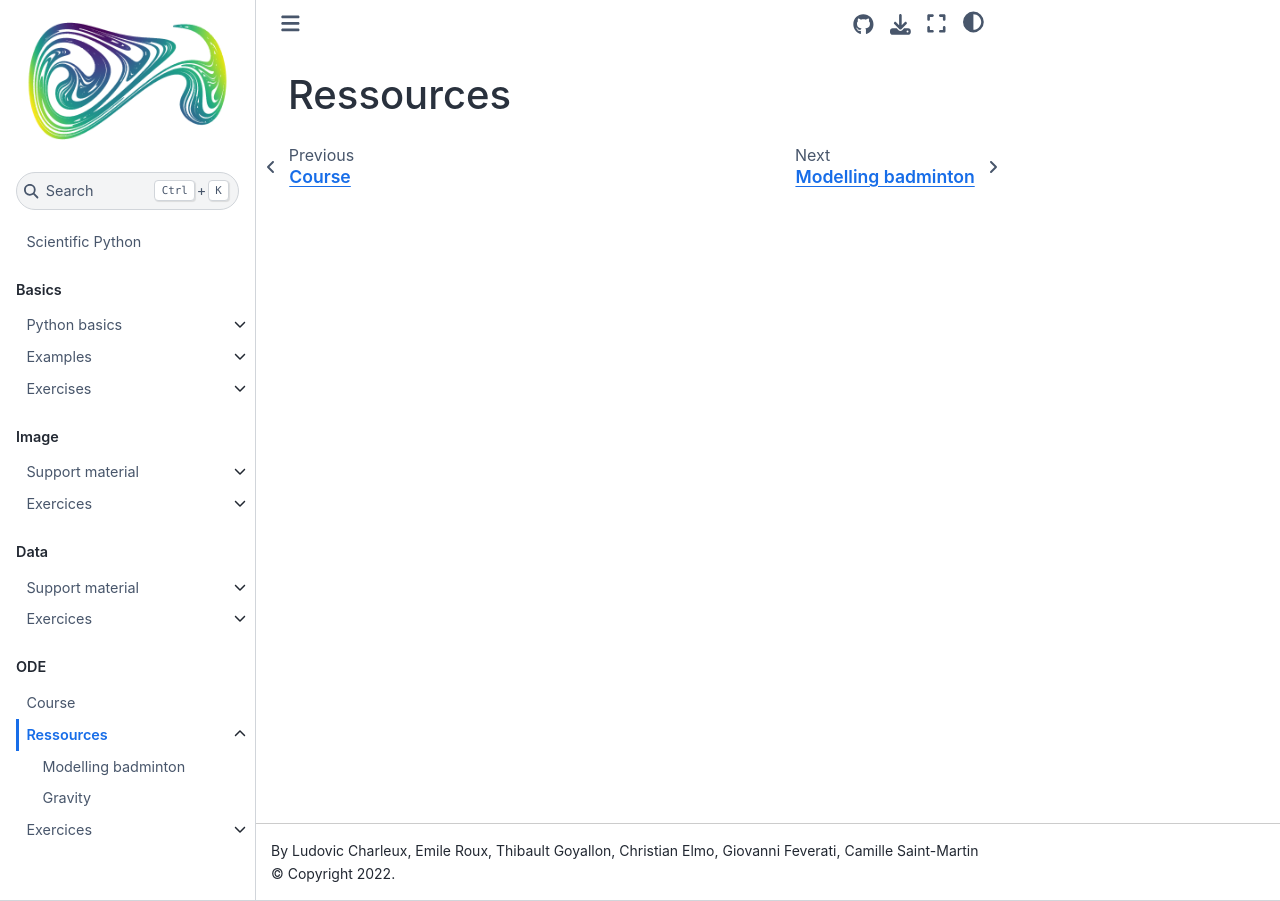
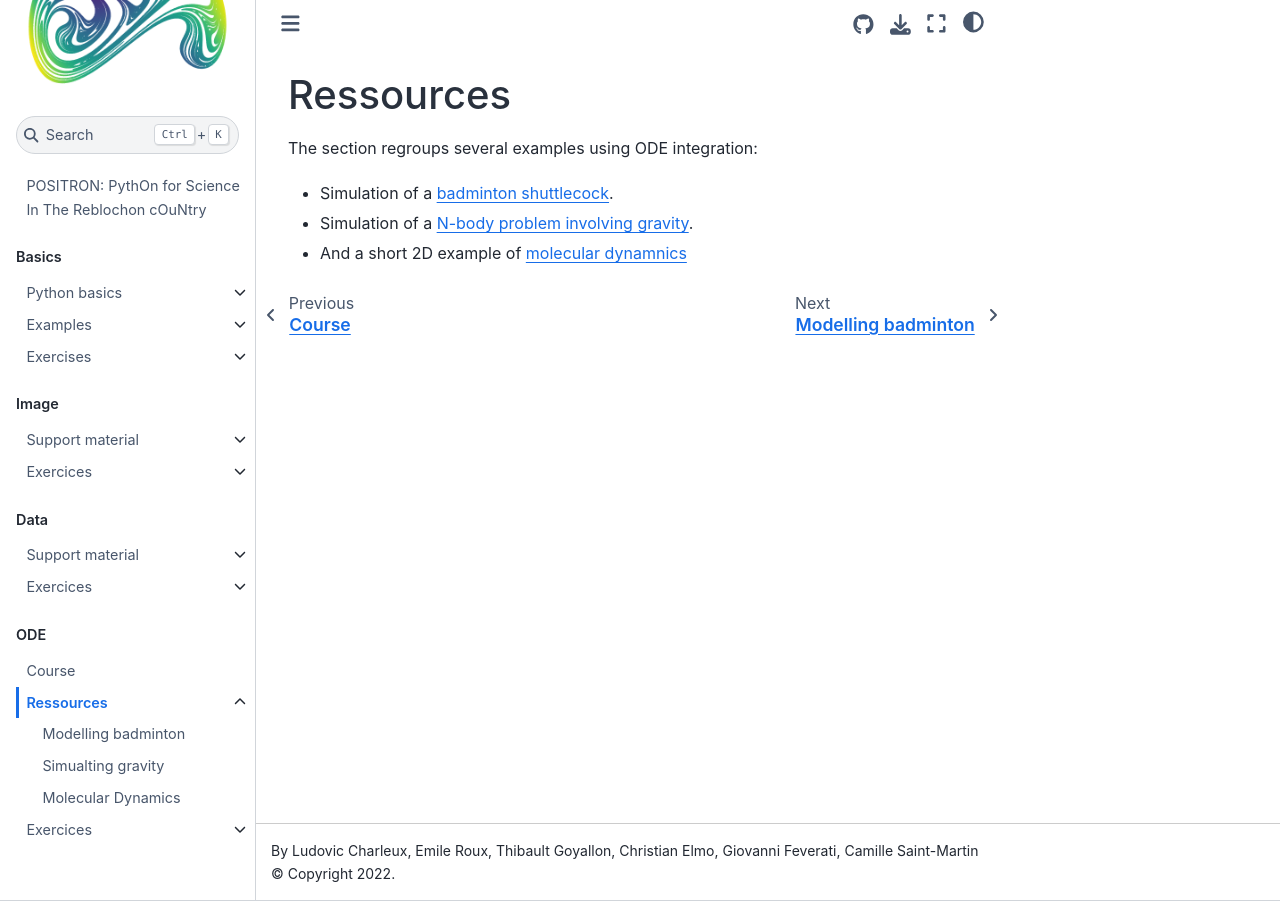
Before and after one commit to symmeHub/positron, a Jupyter Book: the page built from book/ode/ressources/ressources.md, in a window 1280 px wide. Built offline with Jupyter Book 1.0.4 settings and Sphinx 7.4.7 and the Sphinx Book theme 1.1.4, drawn with Linux system fonts in a browser that asks for light colours; comment, search, counter and statistics services are not loaded.

Commit message:
Updated book structure and ODE part

```diff
--- a/book/_config.yml
+++ b/book/_config.yml
@@ -101,4 +101,4 @@ sphinx:
     mathjax_path: https://cdn.jsdelivr.net/npm/mathjax@3/es5/tex-mml-chtml.js
     html_js_files:
     - https://cdnjs.cloudflare.com/ajax/libs/require.js/2.3.4/require.min.js
-    bibtex_reference_style: plainnat
+    bibtex_reference_style: author_year
--- a/book/_toc.yml
+++ b/book/_toc.yml
@@ -48,6 +48,7 @@ parts:
         sections:
           - file: ode/ressources/badminton.ipynb
           - file: ode/ressources/gravity.ipynb
+          - file: ode/ressources/molecular_dynamics.ipynb
       - file: ode/exercises/exercises.md
         sections:
           - file: ode/exercises/tutorials/simple_pendulum.ipynb
--- a/book/intro.md
+++ b/book/intro.md
@@ -1,4 +1,4 @@
-# Scientific Python
+# POSITRON: PythOn for Science In The Reblochon cOuNtry
 
 Positron is a repository made collectively by several teachers and researchers from Annecy in France. It contains resources and exercises dealing with several topics related to numerical methods. They use the Python language. Most of the pages are in Jupyter format. They are therefore downloadable, modifiable and interactive.
 
--- a/book/ode/ressources/ressources.md
+++ b/book/ode/ressources/ressources.md
@@ -1 +1,7 @@
 # Ressources
+
+The section regroups several examples using ODE integration:
+
+* Simulation of a [badminton shuttlecock](badminton_notebook).
+* Simulation of a  [N-body problem involving gravity](gravity_notebook).
+* And a short 2D example of [molecular dynamnics](MD_notebook)
```
Also changed, not shown: .pre-commit-config.yaml, book/ode/ressources/badminton.ipynb, book/ode/ressources/gravity.ipynb, book/ode/ressources/molecular_dynamics.ipynb (added), 2 other files.
